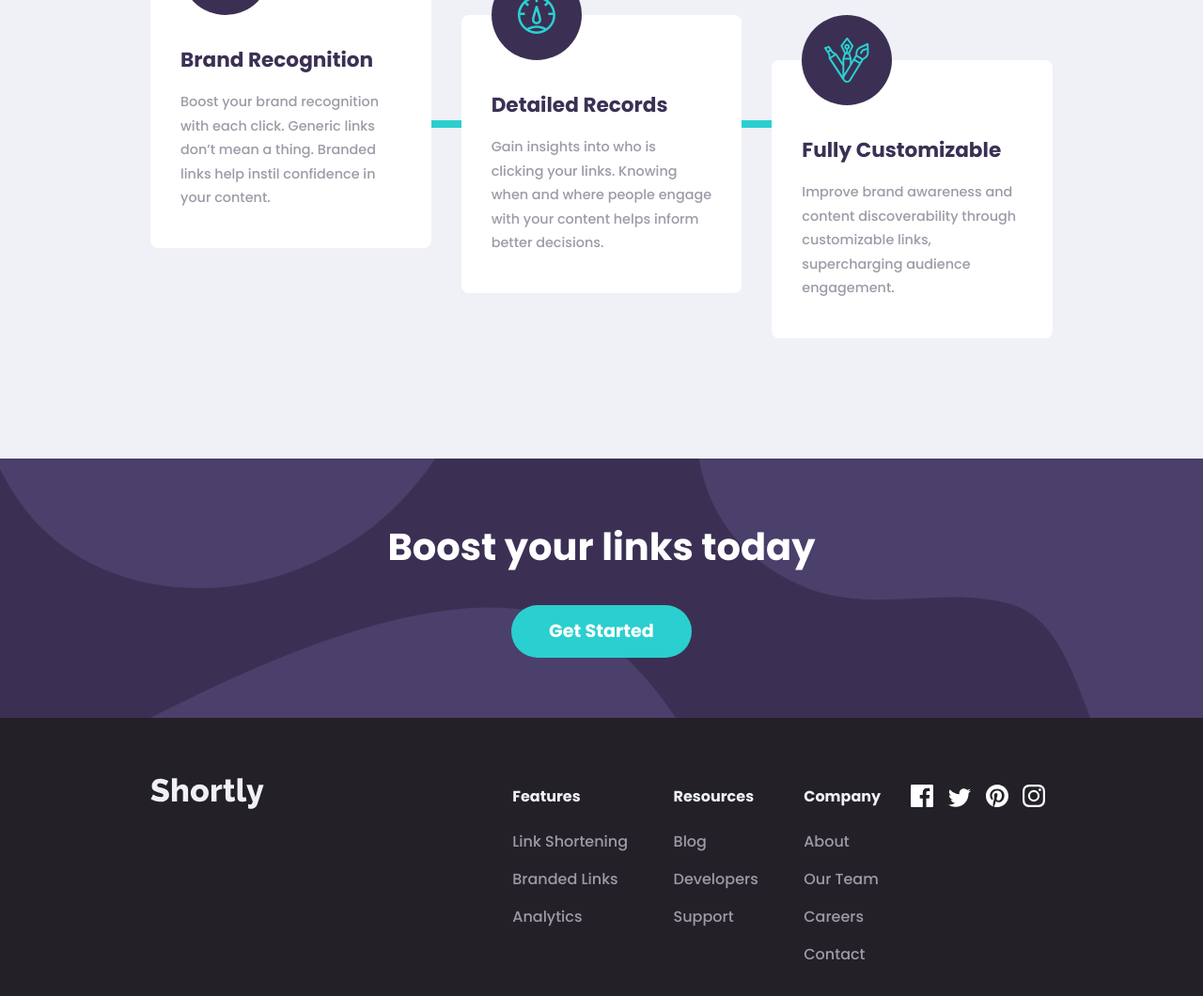
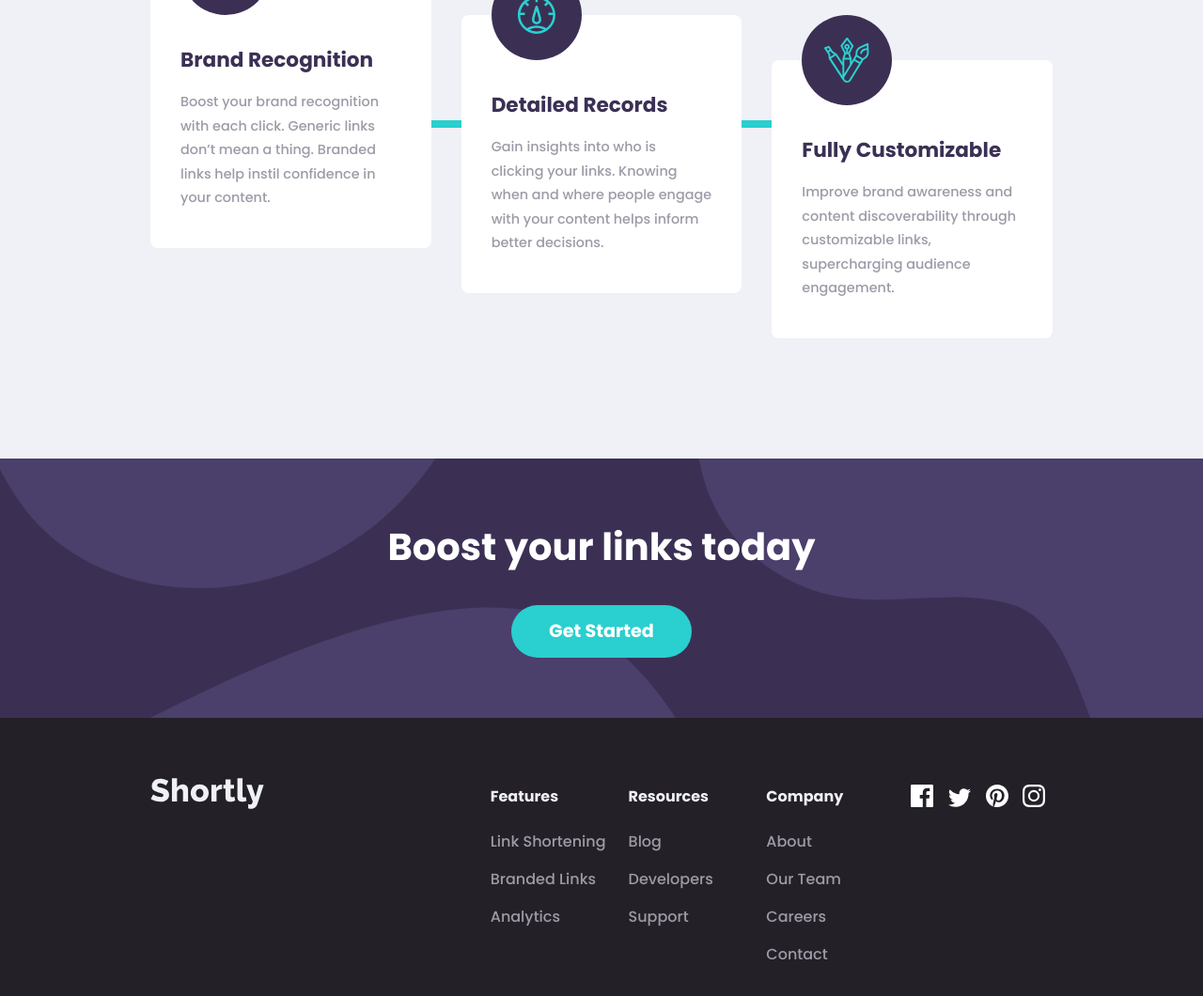
Before and after one commit to penguinboots/url-shortener, a React (Vite) app: page / in a window 1280 px wide. Shown: the part 1246-2306 px from the top of the page at 94% size. Built offline with nearby package versions, Linux system fonts and the light colour scheme.

Commit message:
adjust col widths

```diff
--- a/src/App.scss
+++ b/src/App.scss
@@ -851,6 +851,9 @@ button {
       justify-content: space-around;
       text-align: left;
       width: 50%;
+      .footer-col {
+        width: 33%;
+      }
       .footer-col-title {
         margin: 0.5rem 0 1rem 0;
       }
```
